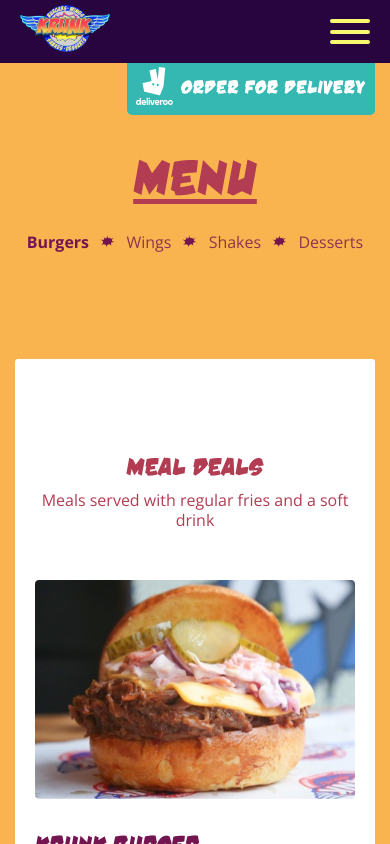
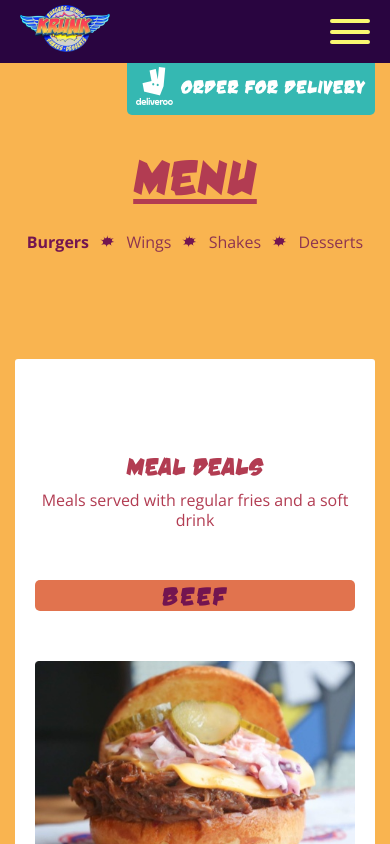
Before and after one commit to iamcstlouis/krunk-react-rebuild-2020, a React (Create React App) app: page /menu/krunk-burgers in a window 390 px wide. Shown: the top 844 px of the page. Built offline with nearby package versions, Linux system fonts and the light colour scheme.

Commit message:
Adds mobile menu tab

```diff
--- a/src/pages/Menu/MainContent/MenuContainer/BurgersMenu/index.js
+++ b/src/pages/Menu/MainContent/MenuContainer/BurgersMenu/index.js
@@ -9,6 +9,8 @@ import MealsSeparator from '../../MealsSeparator'
 const BurgersMenu = () => {
     return (
         <div className='cards'>
+
+            <h2 class="cards__mobile-menu-tab" data-aos="fade-left" data-aos-delay="1300">Beef</h2>
             <div className="cards cards__beef">
                 {
                     MenuData.burgers.beef.map((burger) => {
@@ -21,6 +23,7 @@ const BurgersMenu = () => {
 
             <MealsSeparator />
 
+            <h2 class="cards__mobile-menu-tab" data-aos="fade-left" data-aos-delay="1300">Chicken</h2>
             <div className="cards cards__chicken">
                 {
                     MenuData.burgers.chicken.map((burger) => {
@@ -33,7 +36,7 @@ const BurgersMenu = () => {
 
             <MealsSeparator />
 
-
+            <h2 class="cards__mobile-menu-tab" data-aos="fade-left" data-aos-delay="1300">Vegan</h2>
             <div className="cards cards__vegan">
                 {
                     MenuData.burgers.vegan.map((burger) => {
--- a/src/pages/Menu/MainContent/MenuContainer/BurgersMenu/styles.scss
+++ b/src/pages/Menu/MainContent/MenuContainer/BurgersMenu/styles.scss
@@ -1,9 +1,30 @@
 .cards {
     display: flex;
     flex-wrap: wrap;
+    justify-content: center;
 
     @media screen and (min-width: 992px) {
         margin-top: 1rem;
+    }
+
+    &__mobile-menu-tab {
+        font-family: "dnk";
+        background-color: #e1734e;
+        color: #731550;
+        font-size: 26px;
+        letter-spacing: 1.5px;
+        margin-bottom: 0;
+        border-radius: 5px;
+        margin-top: 5rem;
+        width: 100%;
+
+        // &:first-child {
+        //     margin-top: 2rem;
+        // }
+
+        @media screen and (min-width: 1280px) {
+            display: none;
+        }
     }
 
     // Menu tabs need specific styles
```
